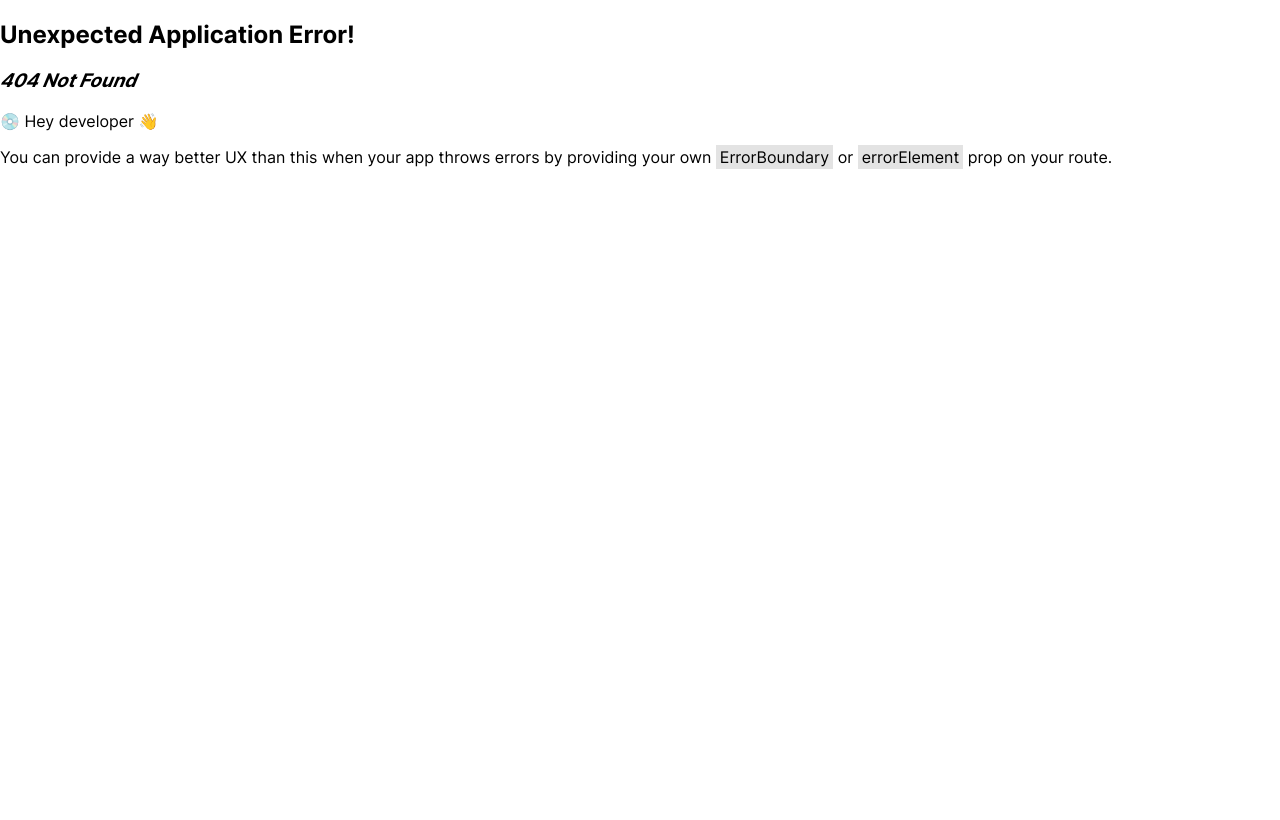
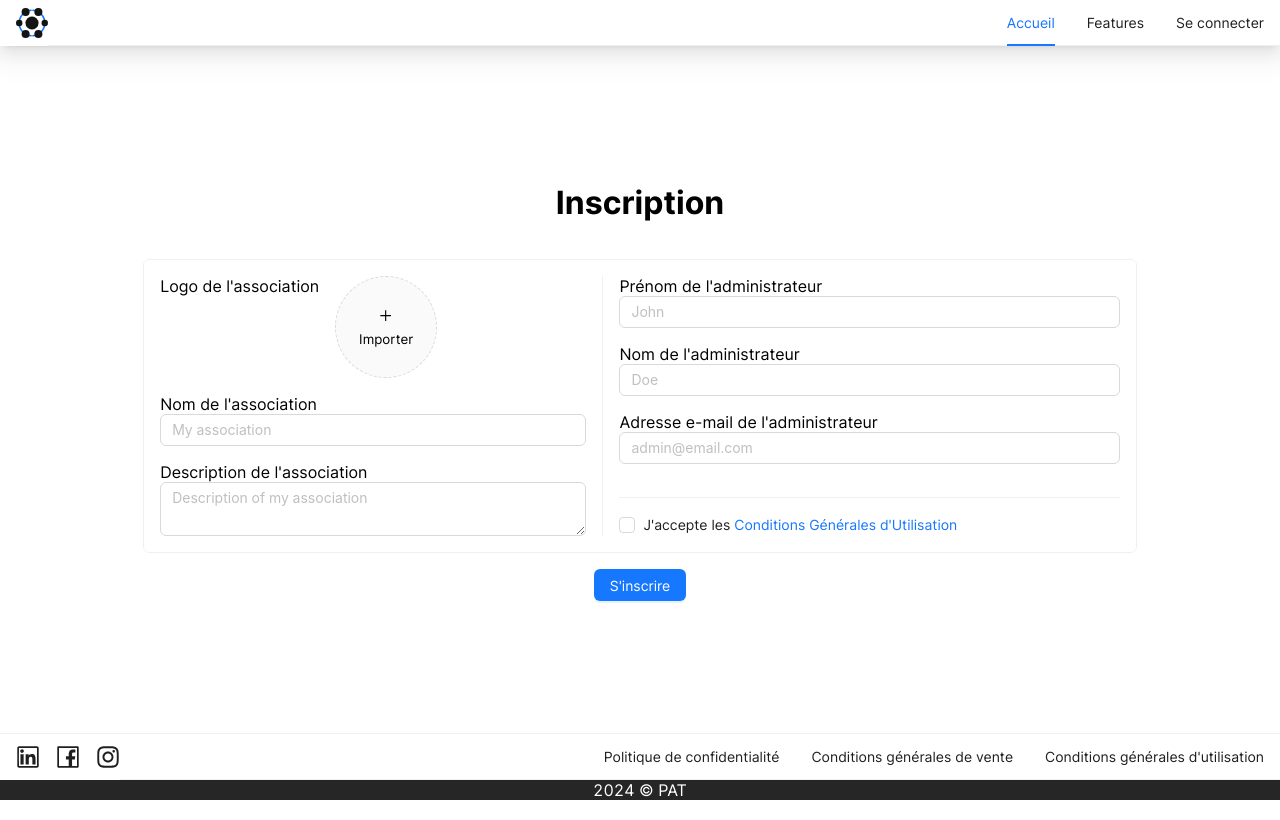
Before and after one commit to eanaellea/cause-connect-webapp, a React (Vite) app: page /register in a window 1280 px wide. Before the commit this address had no page. Built offline with nearby package versions, Linux system fonts and the light colour scheme.

Commit message:
refac(register): rename sign up into register

```diff
--- a/src/pages/home/Home.tsx
+++ b/src/pages/home/Home.tsx
@@ -38,7 +38,7 @@ export const Home: FC = () => {
         <h2>La gestion de votre association, simplifiée</h2>
         <p>Autant manger la grenouille maintenant</p>
         <Button type="primary">
-          <Link to="/sign-up">Démarrer</Link>
+          <Link to="/register">Démarrer</Link>
         </Button>
       </section>
       <section className={styles.features} id="features">
--- a/src/pages/signUp/SignUp.module.scss
+++ b/src/pages/register/Register.module.scss
@@ -9,7 +9,7 @@
   width: 100%;
   overflow-y: scroll;
 
-  .signUpForm{
+  .registerForm{
     @include flex-column;
     gap: 16px;
     margin: 16px;
--- a/src/pages/signUp/SignUp.tsx
+++ b/src/pages/register/Register.tsx
@@ -5,11 +5,11 @@ import { z } from 'zod'
 import { zodResolver } from "@hookform/resolvers/zod";
 import { useState } from 'react'
 
-import styles from './SignUp.module.scss'
+import styles from './Register.module.scss'
 import { ImageUpload } from '@/designSystem/ImageUpload';
-import { signUpQuery } from '@/services/mainApi/queries/auth';
+import { registerQuery } from '@/services/mainApi/queries/auth';
 
-const signUpSchema = z.object({
+const registerSchema = z.object({
   admin: z.object({
     email: z.string().email(),
     firstName: z.string(),
@@ -24,14 +24,14 @@ const signUpSchema = z.object({
   }),
 });
 
-export const SignUp = () => {
+export const Register = () => {
   const [logo, setLogo] = useState<File | null>(null);
 
-  const { control, handleSubmit, formState: { errors } } = useForm<z.infer<typeof signUpSchema>>({
-    resolver: zodResolver(signUpSchema),
+  const { control, handleSubmit, formState: { errors } } = useForm<z.infer<typeof registerSchema>>({
+    resolver: zodResolver(registerSchema),
   })
-  const onSubmit: SubmitHandler<z.infer<typeof signUpSchema>> = (data) => {
-    signUpQuery(data, logo)
+  const onSubmit: SubmitHandler<z.infer<typeof registerSchema>> = (data) => {
+    registerQuery(data, logo)
     // TODO: Handle the response
   }
 
@@ -39,7 +39,7 @@ export const SignUp = () => {
     <main className={styles.main} >
       <h1>Inscription</h1>
 
-      <form onSubmit={handleSubmit(onSubmit)} className={styles.signUpForm}>
+      <form onSubmit={handleSubmit(onSubmit)} className={styles.registerForm}>
         <div className={styles.formContent}>
           <div className={styles.formColumn}>
             <div className={`${styles.formControl} ${styles.logoUpload}`}>
--- a/src/router.tsx
+++ b/src/router.tsx
@@ -2,7 +2,7 @@ import { createBrowserRouter } from 'react-router-dom'
 
 import { GlobalLayout } from '@/pages/globalLayout/GlobalLayout'
 import { Home } from './pages/home/Home'
-import { SignUp } from './pages/signUp/SignUp'
+import { Register } from './pages/register/Register'
 import { ForgottenPassword } from './pages/forgottenPassword/ForgottenPassword'
 import { LogIn } from './pages/logIn/LogIn'
 
@@ -21,8 +21,8 @@ export const router = createBrowserRouter(
           element: <LogIn />
         },
         {
-          path: '/sign-up',
-          element: <SignUp />
+          path: '/register',
+          element: <Register />
         },
         {
           path: '/forgotten-password',
--- a/src/services/mainApi/queries/auth.ts
+++ b/src/services/mainApi/queries/auth.ts
@@ -16,7 +16,7 @@ export const loginQuery = async (
   }
 }
 
-interface SignUpBody {
+interface RegisterBody {
   admin: {
     email: string
     firstName: string
@@ -34,19 +34,19 @@ interface AssociationResponse {
   description: string
 }
 
-export const signUpQuery = async (
-  signUpBody: SignUpBody,
+export const registerQuery = async (
+  registerBody: RegisterBody,
   associationLogo: File | null
 ): Promise<AssociationResponse | null> => {
   try {
     const result = await query.post('associations', {
       json: {
-        ...signUpBody,
+        ...registerBody,
         admin: {
-          ...signUpBody.admin,
+          ...registerBody.admin,
           firstName: undefined,
           lastName: undefined,
-          fullName: `${signUpBody.admin.firstName.slice(0, 1).toUpperCase() + signUpBody.admin.firstName.slice(1)} ${signUpBody.admin.lastName.toUpperCase()}`
+          fullName: `${registerBody.admin.firstName.slice(0, 1).toUpperCase() + registerBody.admin.firstName.slice(1)} ${registerBody.admin.lastName.toUpperCase()}`
         }
       }
     })
```
